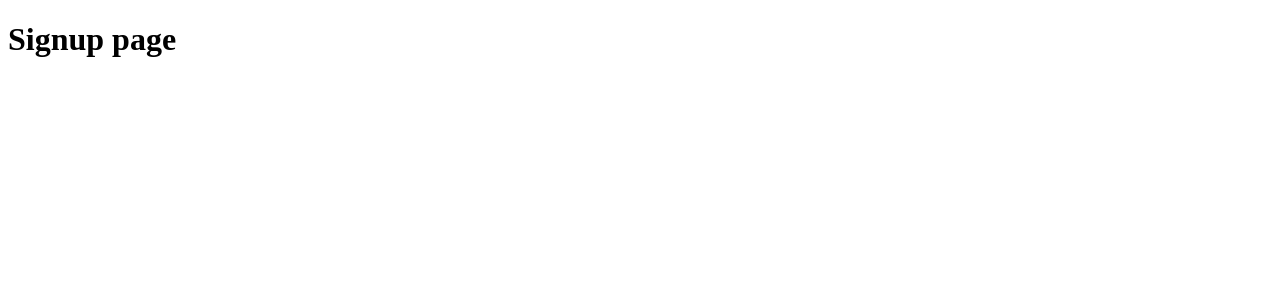
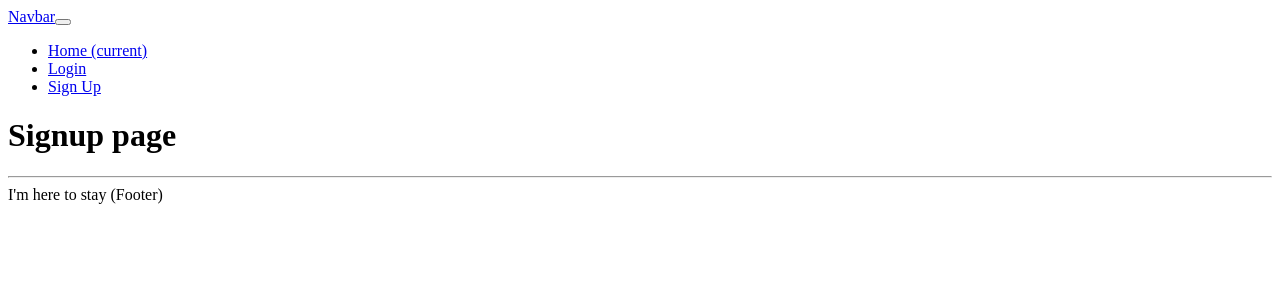
Before and after one commit to rayanabdirahman/kased, a Next.js app in the folder client/: page /signup in a window 1280 px wide. Shown: the top 300 px of the page. Built offline with nearby package versions, Linux system fonts and the light colour scheme.

Commit message:
use layout component for login and signup page

```diff
--- a/client/pages/login.tsx
+++ b/client/pages/login.tsx
@@ -1,7 +1,10 @@
 import React from 'react';
+import Layout from '../components/Layout';
 
 const LoginPage: React.FunctionComponent = () => (
-  <h1>Login page</h1>
+  <Layout title="Login| Next.js + TypeScript Example">
+    <h1>Login page</h1>
+  </Layout>
 )
 
 export default LoginPage
--- a/client/pages/signup.tsx
+++ b/client/pages/signup.tsx
@@ -1,7 +1,10 @@
 import React from 'react';
+import Layout from '../components/Layout';
 
 const SignupPage: React.FunctionComponent = () => (
-  <h1>Signup page</h1>
+  <Layout title="Signup | Next.js + TypeScript Example">
+    <h1>Signup page</h1>
+  </Layout>
 )
 
 export default SignupPage
```
